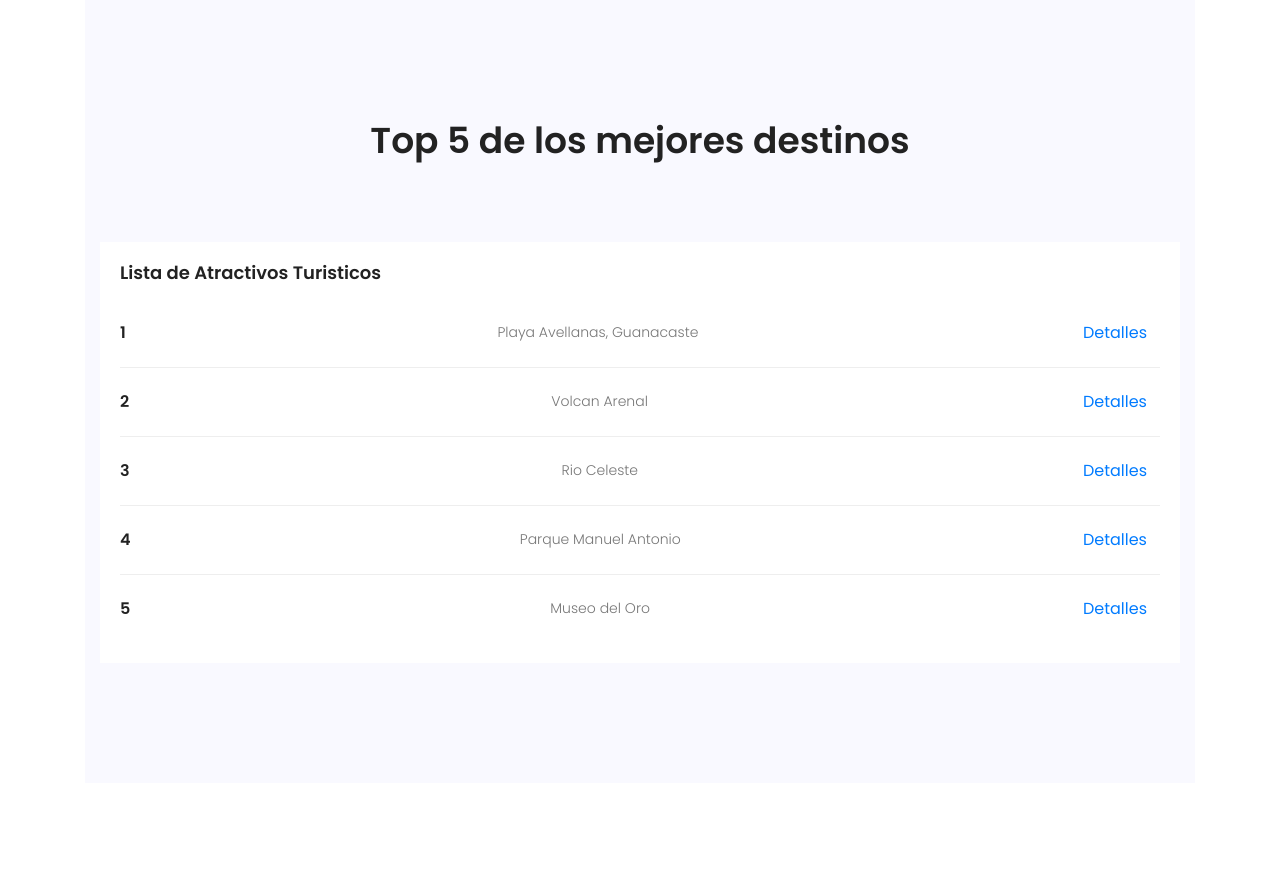
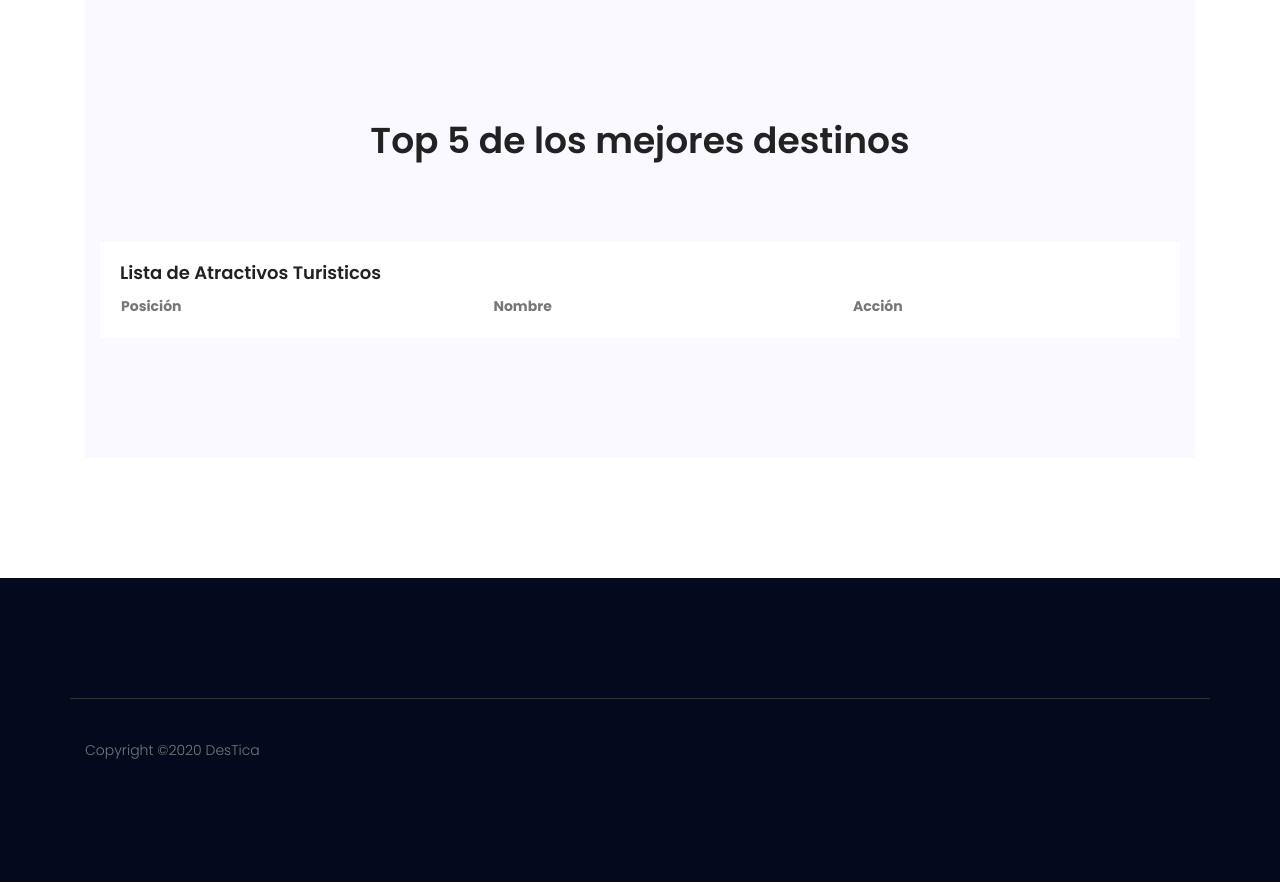
Before and after one commit to LeandroQ7/DesTica, a PHP site: page / in a window 1280 px wide. Shown: the part 812-1695 px from the top of the page. Run offline with PHP 8.4, Linux system fonts and the light colour scheme; lists and menus that the app fills with data are empty; some libraries are stand-ins or nearby versions.

Commit message:
Ver top favoritos

```diff
--- a/controller/Controller.php
+++ b/controller/Controller.php
@@ -81,6 +81,7 @@ class Controller {
 
 
             default:
+                 $topten=$this->model->getTopTen();
                  include VIEW_PATH.'home/home.php';
                  break;
         }
--- a/core/config.php
+++ b/core/config.php
@@ -24,7 +24,7 @@ define("DB_TYPE", "mysql");
 define("DB_HOST", "163.178.107.10");
 define("DB_USER", "laboratorios");
 define("DB_PASS", "UCRSA.118");
-define("DB_NAME", "expertos_formulario");
+define("DB_NAME", "dbdestica");
 define("TBL_NAME",  "tbname");
 
 /*VARIABLES GLOBALES*/
--- a/model/Model.php
+++ b/model/Model.php
@@ -5,6 +5,26 @@ class Model {
 	public function __construct() {
 	$conexion=new ConexionBD();
 	$this->conn=$conexion->conectar();
+
 	}
-}
+
+	  public function getTopTen(){
+
+        $iteracion=0;
+        $resultadoEstilo="";
+
+          $query=mysqli_query ( $this->conn,"call sp_topten_list()");  //Ejecuta procedimiento almacenado
+          $data= mysqli_fetch_all($query);
+
+          $array = array();
+          if (isset($data)) {    //verificacion si hay datos
+
+
+
+          }
+          return $data;
+        }
+
+
+} //end model
 ?>
--- /dev/null
+++ b/public/css/style.css
@@ -0,0 +1,8 @@
+table.listTable {
+
+  width:100%;
+}
+
+table.listTable th, td {
+
+}
--- a/view/home/home.php
+++ b/view/home/home.php
@@ -14,6 +14,7 @@
 
             </div>
           </div>
+
           <section class="destinations-area section-gap">
             <form action="?destiny=details" method="post">
 
@@ -34,34 +35,40 @@
                 <div class="details">
                   <h4>Lista de Atractivos Turisticos</h4>
 
-                  <ul class="package-list">
-                    <li class="d-flex justify-content-between align-items-center">
-                       <h5>1</h5>
-                      <span>Playa Avellanas, Guanacaste</span>
 
-                      <button type="submit" class="btn btn-link">Detalles</button>
-                    </li>
-                    <li class="d-flex justify-content-between align-items-center">
-                        <h5>2</h5>
-                      <span>Volcan Arenal</span>
-                       <button type="submit" class="btn btn-link">Detalles</button>
-                    </li>
-                    <li class="d-flex justify-content-between align-items-center">
-                        <h5>3</h5>
-                      <span>Rio Celeste</span>
-                       <button type="submit" class="btn btn-link">Detalles</button>
-                    </li>
-                    <li class="d-flex justify-content-between align-items-center">
-                        <h5>4</h5>
-                      <span>Parque Manuel Antonio</span>
-                       <button type="submit" class="btn btn-link">Detalles</button>
-                    </li>
-                    <li class="d-flex justify-content-between align-items-center">
-                        <h5>5</h5>
-                      <span>Museo del Oro</span>
-                       <button type="submit" class="btn btn-link">Detalles</button>
-                    </li>
-                  </ul>
+
+                  <table class="listTable">
+
+<tr>
+    <th>Posición</th>
+    <th>Nombre</th>
+    <th>Acción</th>
+</tr>
+
+
+<?php
+
+                                        if(isset($topten)){
+
+                                           $posicion=0;
+                                           foreach ($topten as $item):
+                                            $posicion++;
+
+                                    ?>
+
+
+<tr>
+     <td><?php echo $posicion ?></td>
+
+     <td><?php echo $item[2] ?></td>
+     <td><input type="submit"  value="Ver Detalles" name="submit" id="submit" /></td>
+</tr>
+<?php endforeach;
+  }
+ ?>
+
+</table>
+
                 </div>
               </div>
             </div>
--- a/view/structure/header.php
+++ b/view/structure/header.php
@@ -31,6 +31,7 @@
       <link rel="stylesheet" href="public/css/animate.min.css">
       <link rel="stylesheet" href="public/css/owl.carousel.css">
       <link rel="stylesheet" href="public/css/main.css">
+       <link rel="stylesheet" href="public/css/style.css">
 
 
 
```
